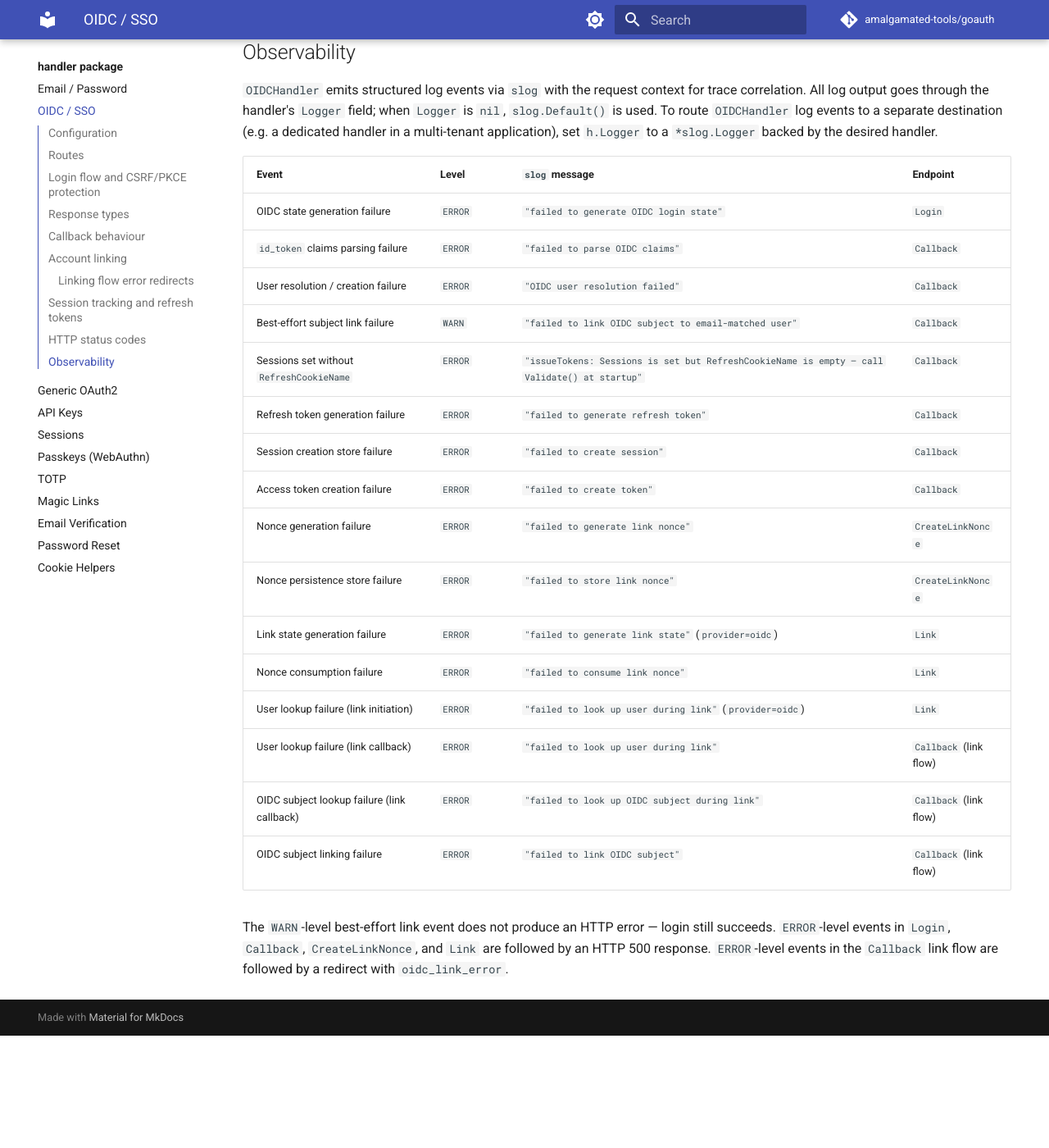
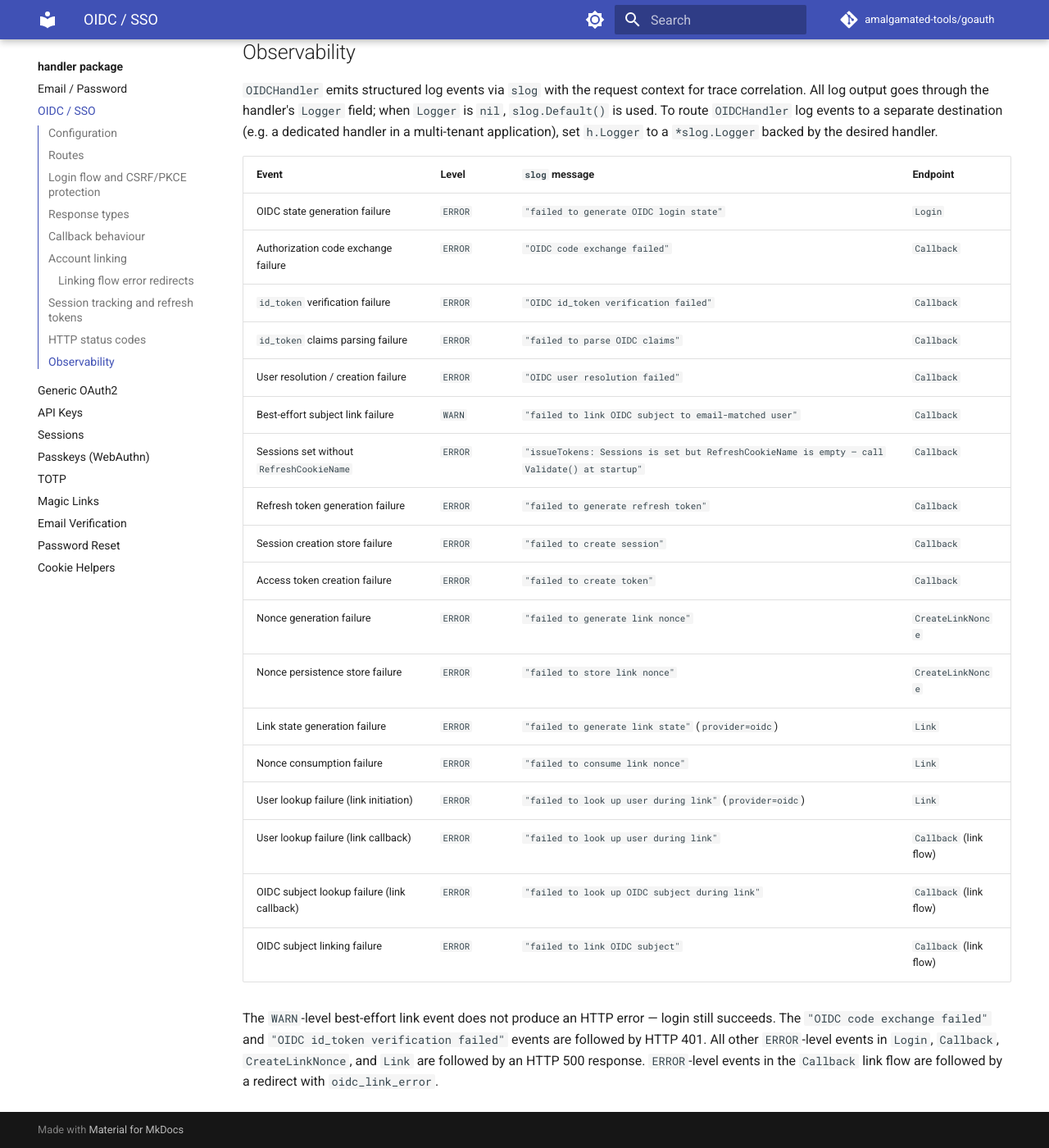
Before and after one commit to amalgamated-tools/goauth, an MkDocs documentation site: the page built from docs/handler/oidc.md, in a window 1280 px wide and 1400 px high, scrolled down 5262 px. Shown: the whole window at 82% size. Built offline with MkDocs 1.6.1 and Material for MkDocs 9.7.7, drawn with Linux system fonts in a browser that asks for light colours; comment, search, counter and statistics services are not loaded; before the commit the page ends 6525 px from its top, so only the background shows below that.

Commit message:
docs: add missing observability entries for code exchange, id_token verification, and finish-registration failures
- oauth2.md: add "OAuth2 code exchange failed" (ERROR, Callback, HTTP 401); update footer note to list both 401-producing events
- oidc.md: add "OIDC code exchange failed" (ERROR, Callback, HTTP 401) and "OIDC id_token verification failed" (ERROR, Callback, HTTP 401); update footer note accordingly
- passkeys.md: add "webauthn finish registration failed" (WARN, FinishRegistration, HTTP 400); update footer note to clarify it returns HTTP 400

These slog messages were present in the code but absent from the Observability tables.

Co-authored-by: Copilot <223556219+Copilot@users.noreply.github.com>

```diff
--- a/docs/handler/oidc.md
+++ b/docs/handler/oidc.md
@@ -148,6 +148,8 @@ When `Sessions` is `nil`, `OIDCHandler` issues an access JWT only. The token lif
 | Event | Level | `slog` message | Endpoint |
 |---|---|---|---|
 | OIDC state generation failure | `ERROR` | `"failed to generate OIDC login state"` | `Login` |
+| Authorization code exchange failure | `ERROR` | `"OIDC code exchange failed"` | `Callback` |
+| `id_token` verification failure | `ERROR` | `"OIDC id_token verification failed"` | `Callback` |
 | `id_token` claims parsing failure | `ERROR` | `"failed to parse OIDC claims"` | `Callback` |
 | User resolution / creation failure | `ERROR` | `"OIDC user resolution failed"` | `Callback` |
 | Best-effort subject link failure | `WARN` | `"failed to link OIDC subject to email-matched user"` | `Callback` |
@@ -164,4 +166,4 @@ When `Sessions` is `nil`, `OIDCHandler` issues an access JWT only. The token lif
 | OIDC subject lookup failure (link callback) | `ERROR` | `"failed to look up OIDC subject during link"` | `Callback` (link flow) |
 | OIDC subject linking failure | `ERROR` | `"failed to link OIDC subject"` | `Callback` (link flow) |
 
-The `WARN`-level best-effort link event does not produce an HTTP error — login still succeeds. `ERROR`-level events in `Login`, `Callback`, `CreateLinkNonce`, and `Link` are followed by an HTTP 500 response. `ERROR`-level events in the `Callback` link flow are followed by a redirect with `oidc_link_error`.
+The `WARN`-level best-effort link event does not produce an HTTP error — login still succeeds. The `"OIDC code exchange failed"` and `"OIDC id_token verification failed"` events are followed by HTTP 401. All other `ERROR`-level events in `Login`, `Callback`, `CreateLinkNonce`, and `Link` are followed by an HTTP 500 response. `ERROR`-level events in the `Callback` link flow are followed by a redirect with `oidc_link_error`.
```
Also changed, not shown: docs/handler/oauth2.md (+2 -1 lines), docs/handler/passkeys.md (+2 -1 lines).
